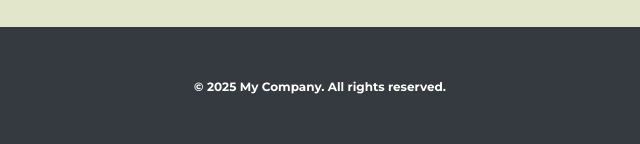
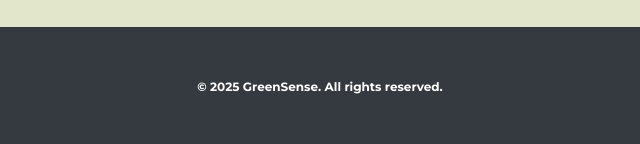
Before and after one commit to BorDomms/Landing-Page, a plain HTML site: page index.html in a window 1280 px wide. Shown: the part 1580-1724 px from the top of the page, 320-960 px from the left. Drawn offline with Linux system fonts and the light colour scheme.

Commit message:
Update index.html

```diff
--- a/index.html
+++ b/index.html
@@ -116,7 +116,7 @@
 
     <div class = "foot-mid">
 
-      <p>© 2025 My Company. All rights reserved.</p>
+      <p>© 2025 GreenSense. All rights reserved.</p>
     </div>
 
     <div class = "foot-right">
```
